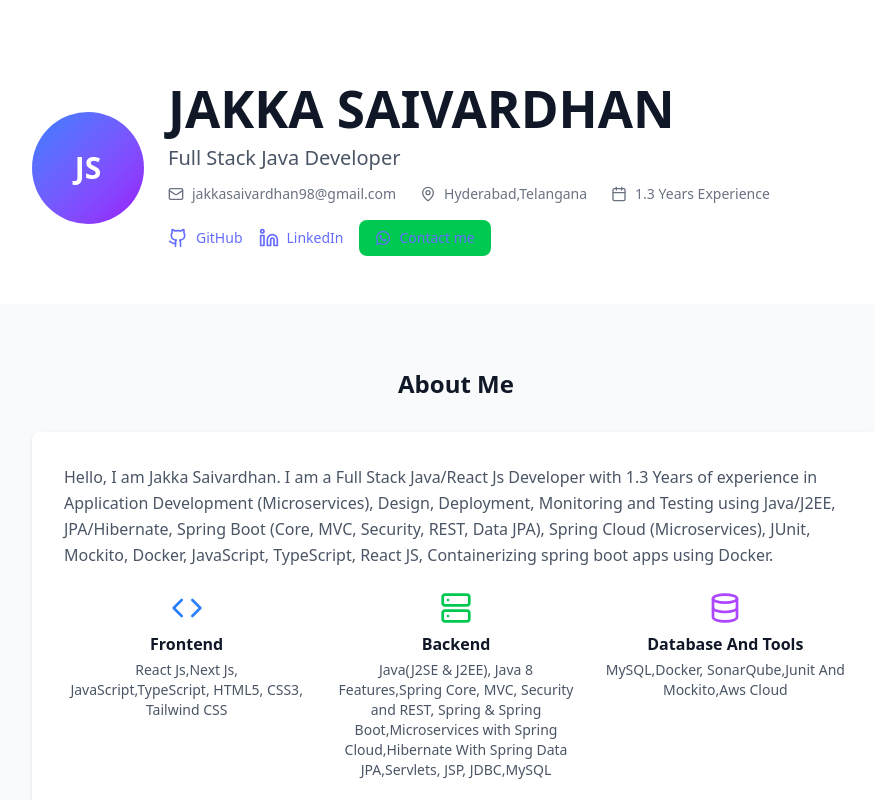
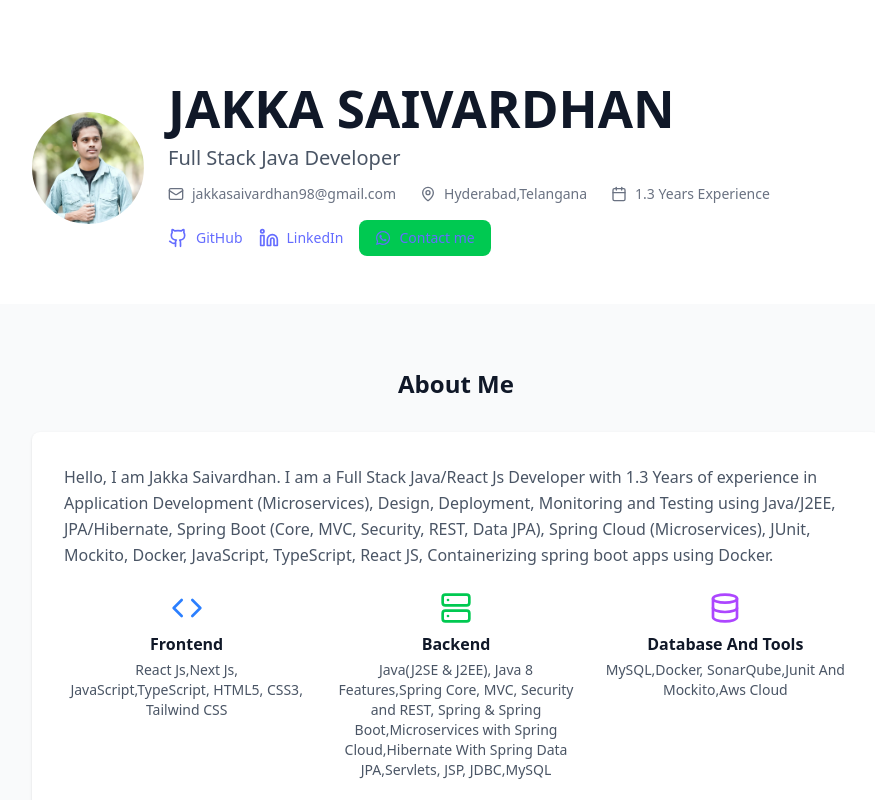
Before and after one commit to saivardhanjakka/my-portfolio, a React (Vite) app: page / in a window 1280 px wide. Shown: the top 800 px of the page, without its empty margins (184-1059 px from the left). Built offline with nearby package versions, Linux system fonts and the light colour scheme.

Commit message:
added a profile image

```diff
--- a/src/components/Header.tsx
+++ b/src/components/Header.tsx
@@ -9,9 +9,14 @@ const Header = () => {
           <div className="max-w-4xl mx-auto px-4 sm:px-6">
           <div className="flex flex-col md:flex-row items-center justify-center md:justify-start space-y-6 md:space-y-0 md:space-x-6 text-center md:text-left">
             {/* Profile Image */}
-            <div className="w-24 h-24 md:w-28 md:h-28 rounded-full bg-gradient-to-br from-blue-500 to-purple-600 flex items-center justify-center text-white text-2xl md:text-3xl font-bold flex-shrink-0">
-              JS
-            </div>
+          <div className="w-24 h-24 md:w-28 md:h-28 rounded-full overflow-hidden flex-shrink-0">
+  <img
+    src="/assets/profile.jpg"
+    alt="Profile"
+    className="w-full h-full object-cover"
+  />
+</div>
+
 
             {/* Profile Info */}
             <div className="flex-1">
```
Also changed, not shown: public/assets/profile.jpg (added).
